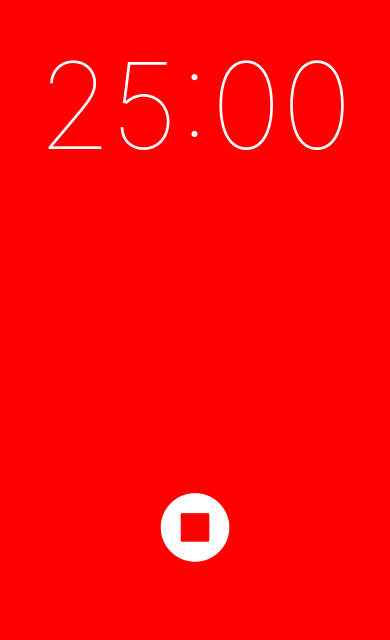
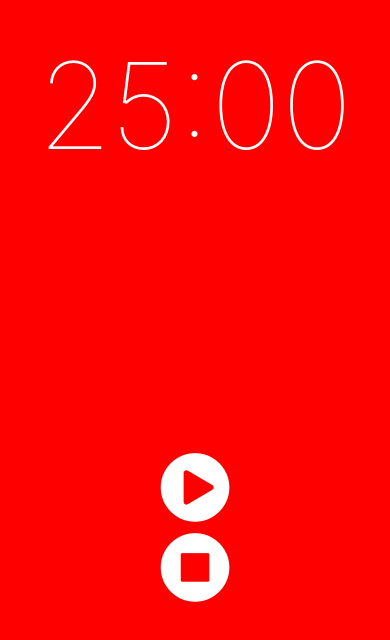
Before and after one commit to negabaro/exp-tomato-timer-clone, a React Native app: screen / in a window 390 px wide. Shown: the part 176-816 px from the top of the page. Built offline with nearby package versions, Linux system fonts and the light colour scheme.

Commit message:
connectあればTimerが読める？？

```diff
--- a/App.js
+++ b/App.js
@@ -1,6 +1,7 @@
 import React from 'react';
 import { StyleSheet, Text, View } from 'react-native';
 import Timer from './components/Timer';
+//import Timer from './components/Timer/presenter';
 import reducer22 from "./reducer";
 import { createStore } from 'redux';
 import { Provider } from 'react-redux';
@@ -15,8 +16,7 @@ console.log(store22.getState());
 export default class App extends React.Component {
   render() {
     return (
-      <Provider store={store22} >
-        {/* provider덕분에 타이머가 복사할 수 있는 스토어가 생김. (타이머가 store와 연결된다는 뜻) = provider는 자동으로 state를 복사하기 때문  */}
+      <Provider store={store22}>
         <Timer />
       </Provider>
     );
--- a/components/Timer/presenter.js
+++ b/components/Timer/presenter.js
@@ -4,7 +4,7 @@ import Button from '../Button';
 
 class Timer extends Component {
     render(){
-        const { isPlaying, elapsedTime, timerDuration } = this.props;
+        //const { isPlaying, elapsedTime, timerDuration } = this.props;
         console.log('Timer this.props:');
         console.log(this.props);
         return(
@@ -21,8 +21,8 @@ class Timer extends Component {
               {/* null은 무효값이므로 &&로 대체 가능?? */}
               {/* isPlaying ? {} : null */}
               {/* isPlaying && {}  */}
-              { isPlaying &&<Button iconName="play-circle" onPress={() => alert("It works!(play)") } /> }
-              { !isPlaying &&<Button iconName="stop-circle" onPress={() => alert("It works!(stop)") } /> }
+              <Button iconName="play-circle" onPress={() => alert("It works!(play)") } />
+              <Button iconName="stop-circle" onPress={() => alert("It works!(stop)") } />
             </View>
           </View>
         )
```
